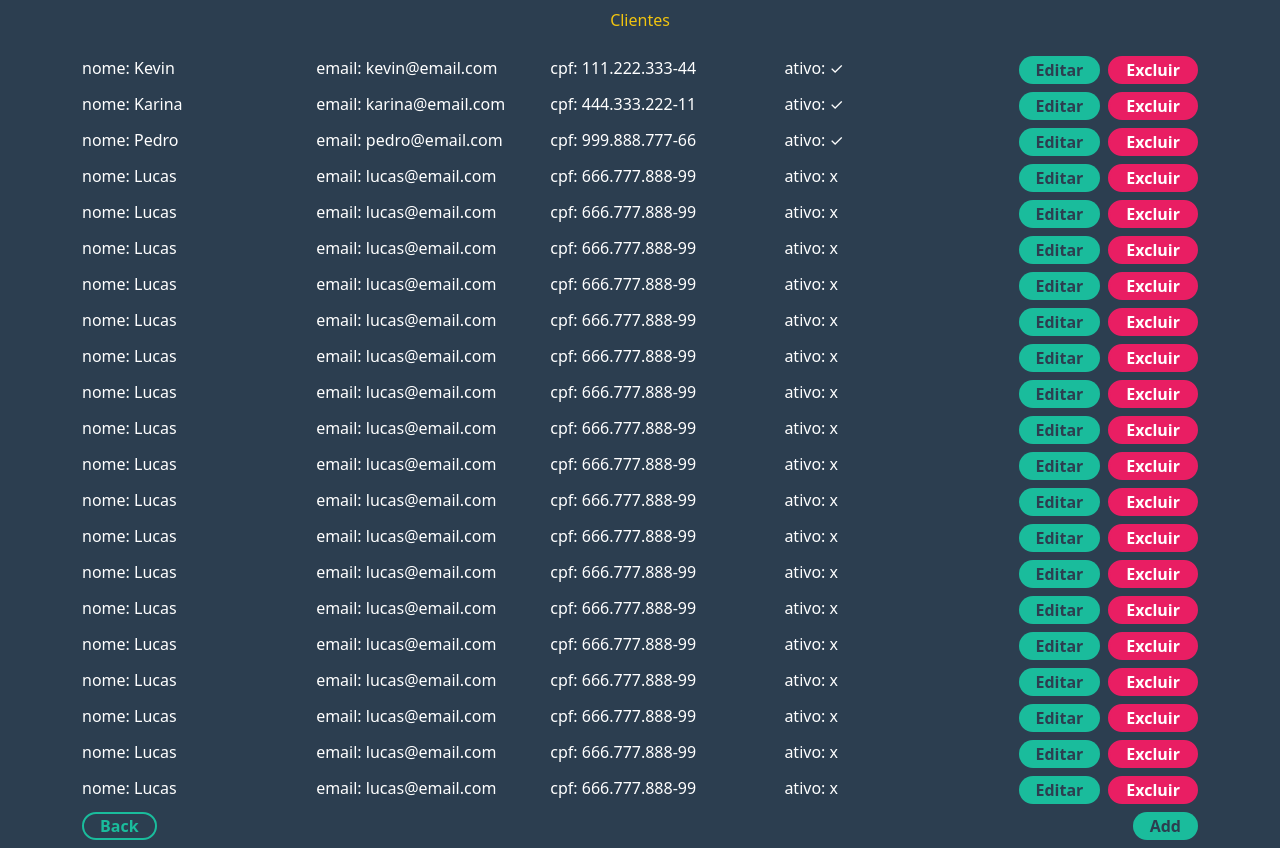
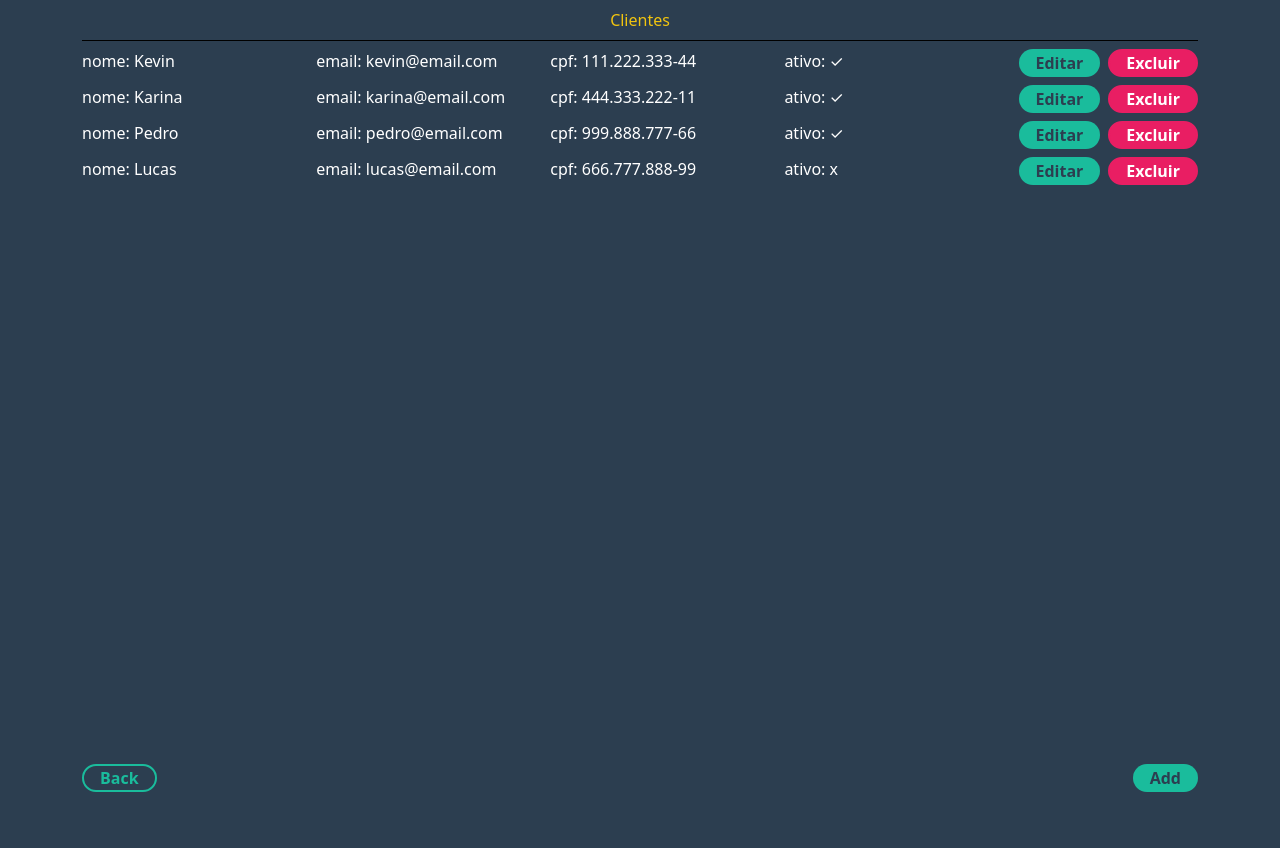
Before and after one commit to KevinJPF/vitrine_geek--frontend-, a React (Vite) app: page /clientes in a window 1280 px wide. After the commit the page ends 800 px from the top, so only its background shows below. Built offline with nearby package versions, Linux system fonts and the light colour scheme.

Commit message:
tela de cadastro de cliente em andamento

```diff
--- a/src/App.css
+++ b/src/App.css
@@ -33,6 +33,10 @@
   color: var(--red);
 }
 
+input {
+  border-radius: 200px;
+}
+
 body {
   background-color: var(--secondary);
   color: #ffffff;
--- a/src/App.jsx
+++ b/src/App.jsx
@@ -2,6 +2,7 @@ import { BrowserRouter, Routes, Route } from "react-router";
 import "./App.css";
 import Home from "./Pages/Home/Home";
 import ListarClientes from "./Pages/Clientes/ListarClientes";
+import RegistrarCliente from "./Pages/Clientes/RegistrarCliente";
 
 function App() {
   return (
@@ -9,6 +10,7 @@ function App() {
       <Routes>
         <Route path="/" element={<Home />} />
         <Route path="/clientes" element={<ListarClientes />} />
+        <Route path="/registrar-cliente" element={<RegistrarCliente />} />
       </Routes>
     </BrowserRouter>
   );
--- a/src/Pages/Clientes/ListarClientes.jsx
+++ b/src/Pages/Clientes/ListarClientes.jsx
@@ -28,116 +28,19 @@ const ListarClientes = () => {
       cpf: "666.777.888-99",
       ativo: false,
     },
-    {
-      nome: "Lucas",
-      email: "lucas@email.com",
-      cpf: "666.777.888-99",
-      ativo: false,
-    },
-    {
-      nome: "Lucas",
-      email: "lucas@email.com",
-      cpf: "666.777.888-99",
-      ativo: false,
-    },
-    {
-      nome: "Lucas",
-      email: "lucas@email.com",
-      cpf: "666.777.888-99",
-      ativo: false,
-    },
-    {
-      nome: "Lucas",
-      email: "lucas@email.com",
-      cpf: "666.777.888-99",
-      ativo: false,
-    },
-    {
-      nome: "Lucas",
-      email: "lucas@email.com",
-      cpf: "666.777.888-99",
-      ativo: false,
-    },
-    {
-      nome: "Lucas",
-      email: "lucas@email.com",
-      cpf: "666.777.888-99",
-      ativo: false,
-    },
-    {
-      nome: "Lucas",
-      email: "lucas@email.com",
-      cpf: "666.777.888-99",
-      ativo: false,
-    },
-    {
-      nome: "Lucas",
-      email: "lucas@email.com",
-      cpf: "666.777.888-99",
-      ativo: false,
-    },
-    {
-      nome: "Lucas",
-      email: "lucas@email.com",
-      cpf: "666.777.888-99",
-      ativo: false,
-    },
-    {
-      nome: "Lucas",
-      email: "lucas@email.com",
-      cpf: "666.777.888-99",
-      ativo: false,
-    },
-    {
-      nome: "Lucas",
-      email: "lucas@email.com",
-      cpf: "666.777.888-99",
-      ativo: false,
-    },
-    {
-      nome: "Lucas",
-      email: "lucas@email.com",
-      cpf: "666.777.888-99",
-      ativo: false,
-    },
-    {
-      nome: "Lucas",
-      email: "lucas@email.com",
-      cpf: "666.777.888-99",
-      ativo: false,
-    },
-    {
-      nome: "Lucas",
-      email: "lucas@email.com",
-      cpf: "666.777.888-99",
-      ativo: false,
-    },
-    {
-      nome: "Lucas",
-      email: "lucas@email.com",
-      cpf: "666.777.888-99",
-      ativo: false,
-    },
-    {
-      nome: "Lucas",
-      email: "lucas@email.com",
-      cpf: "666.777.888-99",
-      ativo: false,
-    },
-    {
-      nome: "Lucas",
-      email: "lucas@email.com",
-      cpf: "666.777.888-99",
-      ativo: false,
-    },
   ]);
 
   return (
     <div className="container d-flex flex-column min-vh-100">
-      <div className="col-auto p-2 d-flex flex-row justify-content-center align-items-center">
-        <p style={{ color: "var(--highlight" }}>Clientes</p>
+      <div
+        className="col-auto p-2 d-flex flex-row justify-content-center align-items-center"
+        style={{ borderBottom: "1px solid black" }}
+      >
+        <p className="m-0" style={{ color: "var(--highlight" }}>
+          Clientes
+        </p>
       </div>
-      <div className="col d-flex flex-column overflow-y-auto overflow-x-hidden gap-2 bg-bslack">
+      <div className="col my-2 d-flex flex-column overflow-y-auto overflow-x-hidden gap-2 bg-bslack">
         {clientes.map((cliente) => {
           return (
             <div className="row">
@@ -179,7 +82,7 @@ const ListarClientes = () => {
         <button
           className="btn"
           onClick={() => {
-            navigate("/novo-cliente");
+            navigate("/registrar-cliente");
           }}
         >
           Add
--- /dev/null
+++ b/src/Pages/Clientes/RegistrarCliente.jsx
@@ -0,0 +1,176 @@
+import { useEffect, useState } from "react";
+import { useNavigate } from "react-router";
+
+const RegistrarCliente = () => {
+  const navigate = useNavigate();
+
+  const [dadosCliente, setDadosCliente] = useState({
+    nome: "",
+    genero: "",
+    cpf: "",
+    nascimento: "",
+    email: "",
+    telefone: "",
+    senha: "",
+    enderecos: [],
+    cartoes: [],
+  });
+  const [senhaParaConfirmar, setSenhaParaConfirmar] = useState("");
+
+  const compararSenha = (senhaOriginal, senhaParaConfirmar) => {
+    const isEqual = senhaParaConfirmar == senhaOriginal;
+    if (isEqual) console.log("ingual");
+    return isEqual;
+  };
+
+  useEffect(() => {
+    console.log(dadosCliente);
+  }, [dadosCliente]);
+
+  return (
+    <div className="container d-flex flex-column min-vh-100">
+      <div
+        className="col-auto p-2 d-flex flex-row justify-content-center align-items-center"
+        style={{ borderBottom: "1px solid black" }}
+      >
+        <p className="m-0" style={{ color: "var(--highlight" }}>
+          Novo Cliente
+        </p>
+      </div>
+      <div className="col my-2 d-flex flex-column gap-2">
+        <div className="row gap-2">
+          <div className="col">
+            <div className="row">Nome:</div>
+            <div className="row">
+              <input
+                type="text"
+                value={dadosCliente.nome}
+                onChange={(e) => {
+                  setDadosCliente({ ...dadosCliente, nome: e.target.value });
+                }}
+              />
+            </div>
+          </div>
+          <div className="col">
+            <div className="row">Gênero:</div>
+            <div className="row">
+              <input
+                type="text"
+                value={dadosCliente.genero}
+                onChange={(e) => {
+                  setDadosCliente({ ...dadosCliente, genero: e.target.value });
+                }}
+              />
+            </div>
+          </div>
+        </div>
+        <div className="row gap-2">
+          <div className="col">
+            <div className="row">Data Nasc.:</div>
+            <div className="row">
+              <input
+                type="text"
+                value={dadosCliente.nascimento}
+                onChange={(e) => {
+                  setDadosCliente({
+                    ...dadosCliente,
+                    nascimento: e.target.value,
+                  });
+                }}
+              />
+            </div>
+          </div>
+          <div className="col">
+            <div className="row">CPF:</div>
+            <div className="row">
+              <input
+                type="text"
+                value={dadosCliente.cpf}
+                onChange={(e) => {
+                  setDadosCliente({ ...dadosCliente, cpf: e.target.value });
+                }}
+              />
+            </div>
+          </div>
+        </div>
+        <div className="row gap-2">
+          <div className="col">
+            <div className="row">Email:</div>
+            <div className="row">
+              <input
+                type="text"
+                value={dadosCliente.email}
+                onChange={(e) => {
+                  setDadosCliente({ ...dadosCliente, email: e.target.value });
+                }}
+              />
+            </div>
+          </div>
+          <div className="col">
+            <div className="row">Telefone:</div>
+            <div className="row">
+              <input
+                type="text"
+                value={dadosCliente.telefone}
+                onChange={(e) => {
+                  setDadosCliente({
+                    ...dadosCliente,
+                    telefone: e.target.value,
+                  });
+                }}
+              />
+            </div>
+          </div>
+        </div>
+        <div className="row gap-2">
+          <div className="col">
+            <div className="row">Senha:</div>
+            <div className="row">
+              <input
+                type="text"
+                value={dadosCliente.senha}
+                onChange={(e) => {
+                  setDadosCliente({ ...dadosCliente, senha: e.target.value });
+                  compararSenha(senhaParaConfirmar, e.target.value);
+                }}
+              />
+            </div>
+          </div>
+          <div className="col">
+            <div className="row">Confirmar Senha:</div>
+            <div className="row">
+              <input
+                type="text"
+                value={senhaParaConfirmar}
+                onChange={(e) => {
+                  setSenhaParaConfirmar(e.target.value);
+                  compararSenha(dadosCliente.senha, e.target.value);
+                }}
+              />
+            </div>
+          </div>
+        </div>
+      </div>
+      <div className="col-auto d-flex justify-content-end gap-2 py-2">
+        <button
+          className="btn btn-inverted"
+          onClick={() => {
+            navigate("/clientes");
+          }}
+        >
+          Cancelar
+        </button>
+        <button
+          className="btn"
+          onClick={() => {
+            navigate("/registrar-cliente");
+          }}
+        >
+          Confirmar
+        </button>
+      </div>
+    </div>
+  );
+};
+
+export default RegistrarCliente;
```
